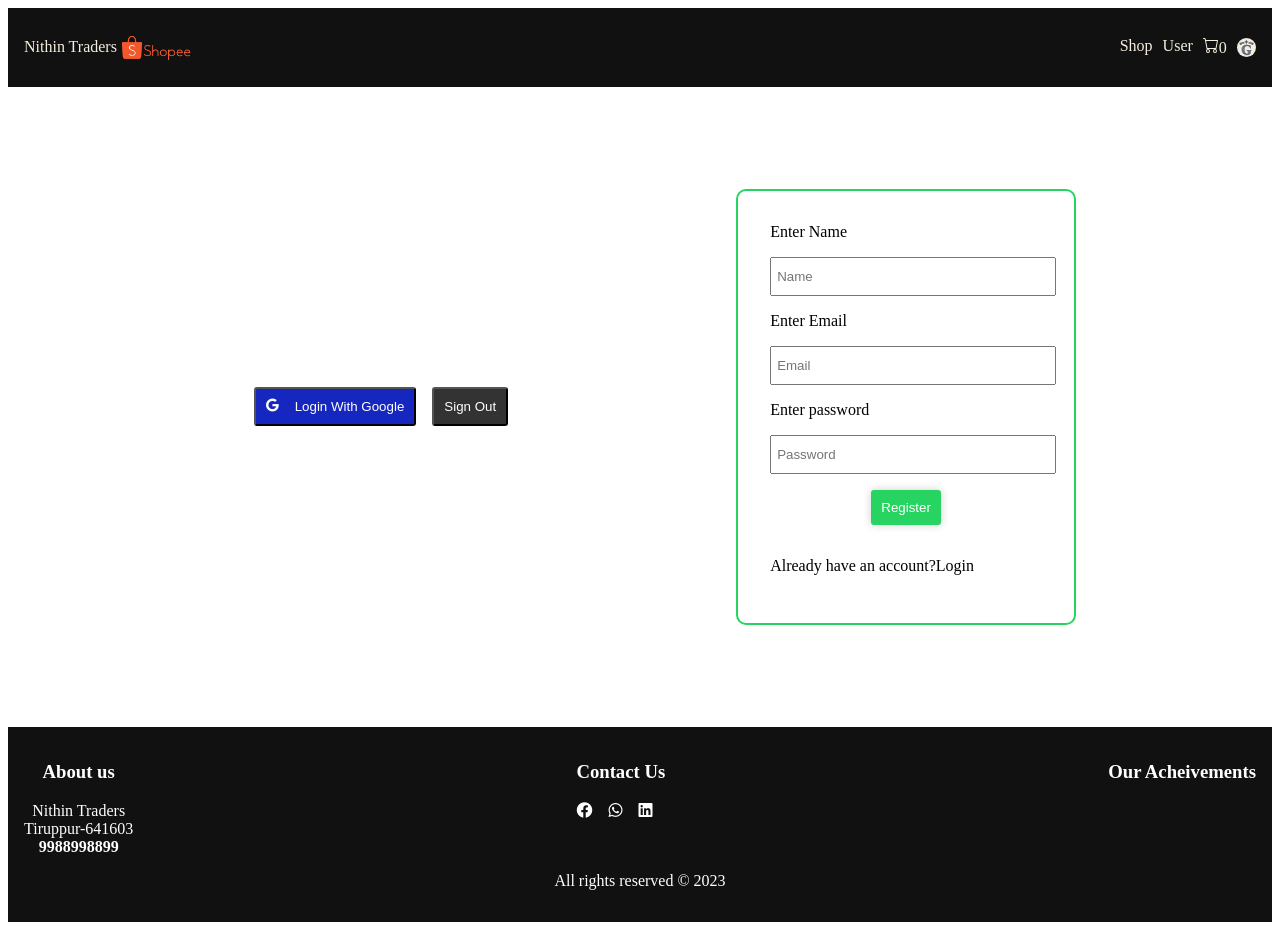
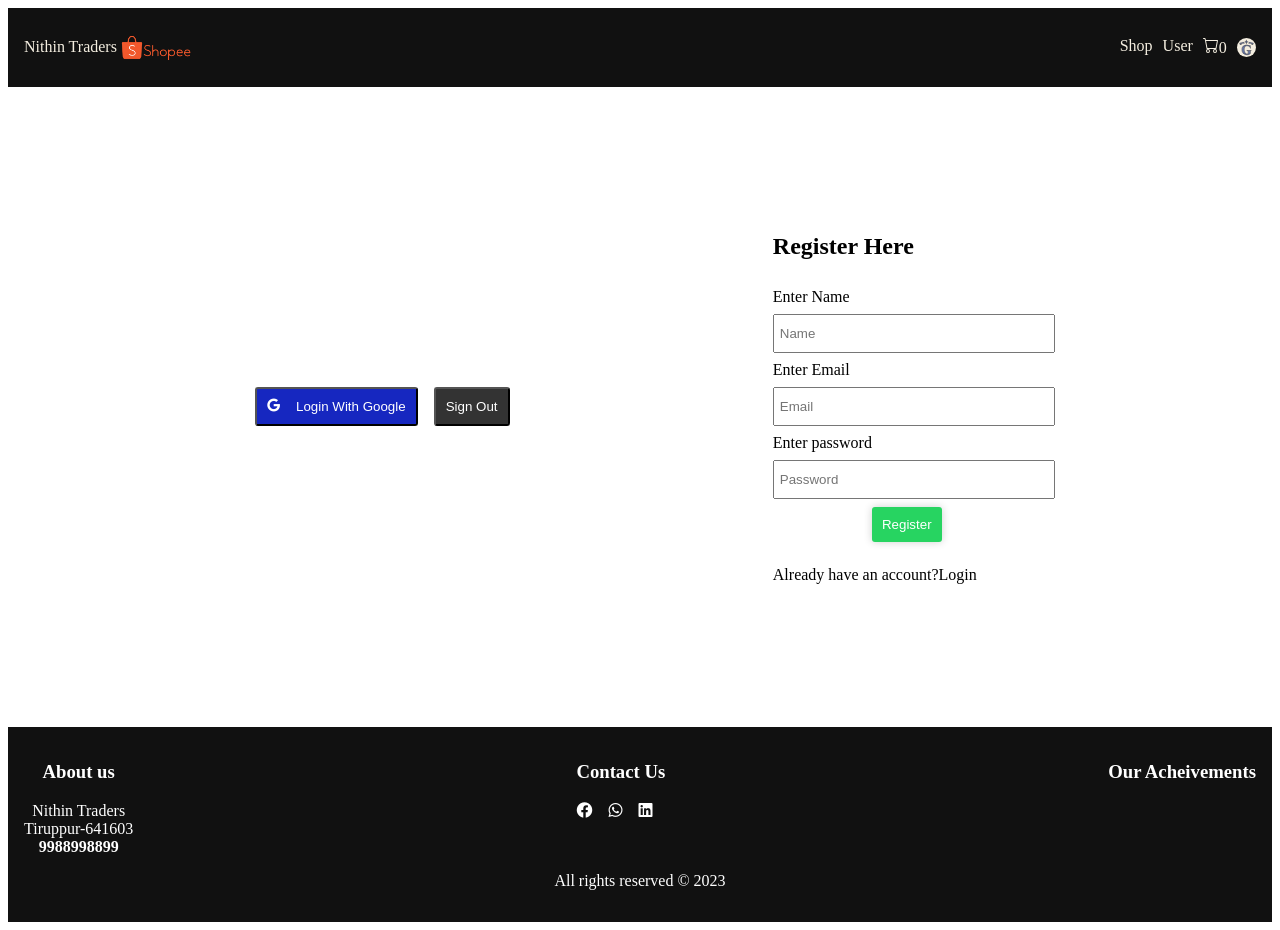
Before and after one commit to ArunprakashLfs/react_ecommerce, a React (Create React App) app: page /user in a window 1280 px wide. Built offline with nearby package versions, Linux system fonts and the light colour scheme.

Commit message:
Added toastify for login

```diff
--- a/src/routes/user/user.jsx
+++ b/src/routes/user/user.jsx
@@ -31,6 +31,7 @@ const User = ()=>{
         createUserWithEmailAndPassword(auth, email, password, userName)
         .then((userCredential) => {
             const user = userCredential.user;
+            toast.success("user created")
             console.log(user);
             dispatch(addUserWithEmail({
                 email:user.displayName,
@@ -41,6 +42,7 @@ const User = ()=>{
   })
   .catch((error) => {
    console.log(error);
+   toast.error("oops some error")
   });
     }
     const handlegoogleLogin = (e)=>{
@@ -48,6 +50,7 @@ const User = ()=>{
         console.log(auth);
         signInWithPopup(auth, provider).then((result)=>{
             const user = result.user;
+            toast.success("Login with Google Successfully")
             // console.log(user);
             dispatch(addUser({
                 id: user.uid,
@@ -57,10 +60,11 @@ const User = ()=>{
             })
             );setTimeout(()=>{
                 navigate('/')
-            },1500)
+            },3000)
 
         }).catch((error)=>{
             console.log(error);
+            toast.error("oops some error ")
         })
     }
     const handleSignOut = ()=>{
@@ -85,6 +89,7 @@ const User = ()=>{
                     <form className="form" onSubmit={registerUser} >
                         {/* <button className="linkedin"><i class="fa-brands fa-github"></i>Login with GitHub</button>
                     <button className="signout">SignOut</button> */}
+                        <h2>Register Here</h2>
                         <label htmlFor="name">Enter Name</label>
                         <input type="text"  name="name" placeholder="Name" value={userName} onChange={(e)=>setUserName(e.target.value)}/>
                         <label htmlFor="email">Enter Email</label>
@@ -93,6 +98,7 @@ const User = ()=>{
                         <input type="number" name="password" placeholder="Password" value={password} onChange={(e)=>setpassword(e.target.value)}/>
                         <button type="submit" className="signout">Register</button>
                         <p>Already have an account?<span>Login</span></p>
+
                     </form>
                 </div>
             </div>
--- a/src/routes/user/user.scss
+++ b/src/routes/user/user.scss
@@ -19,15 +19,15 @@
         .form{
             width: 100%;
             padding: 2rem;
-            border: 2px solid #27d461;
-            border-radius: 10px;
+            // border: 2px solid #27d461;
+            // border-radius: 10px;
             display: flex;
             flex-direction: column;
             align-items: flex-start;
             justify-content: space-between;
             align-content: space-between;
             text-align: center;
-            gap: 1rem;
+            gap: 0.5rem;
             input{
                 width: 100%;
                 padding: 10px 5px;
```
